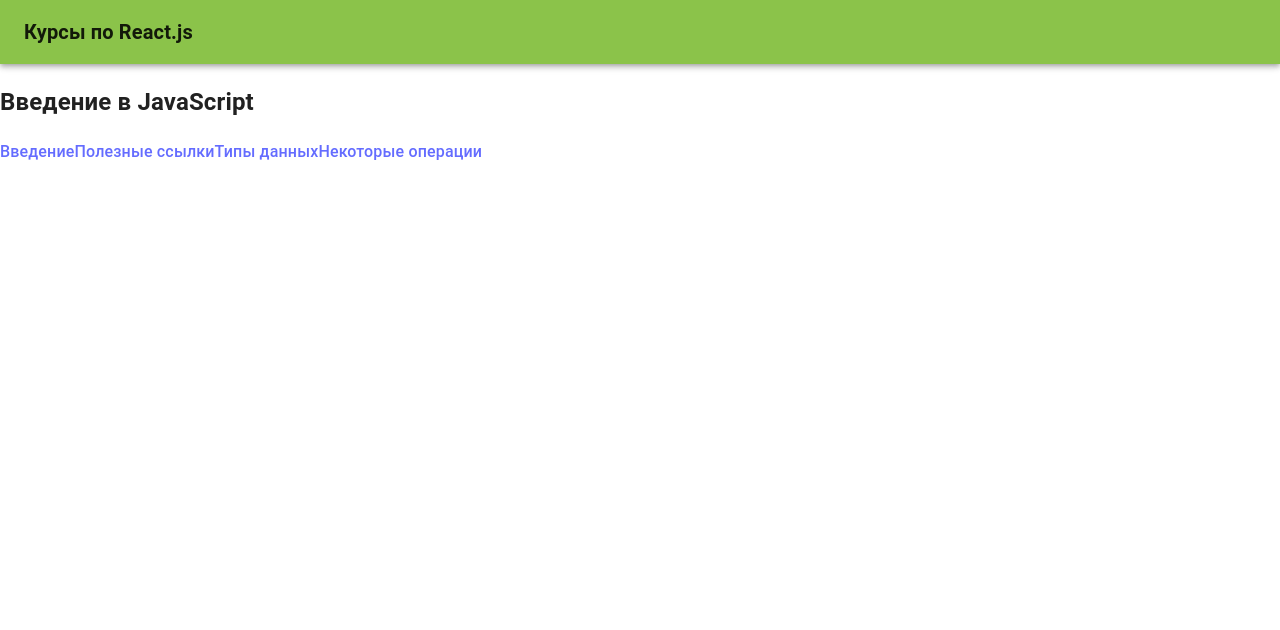
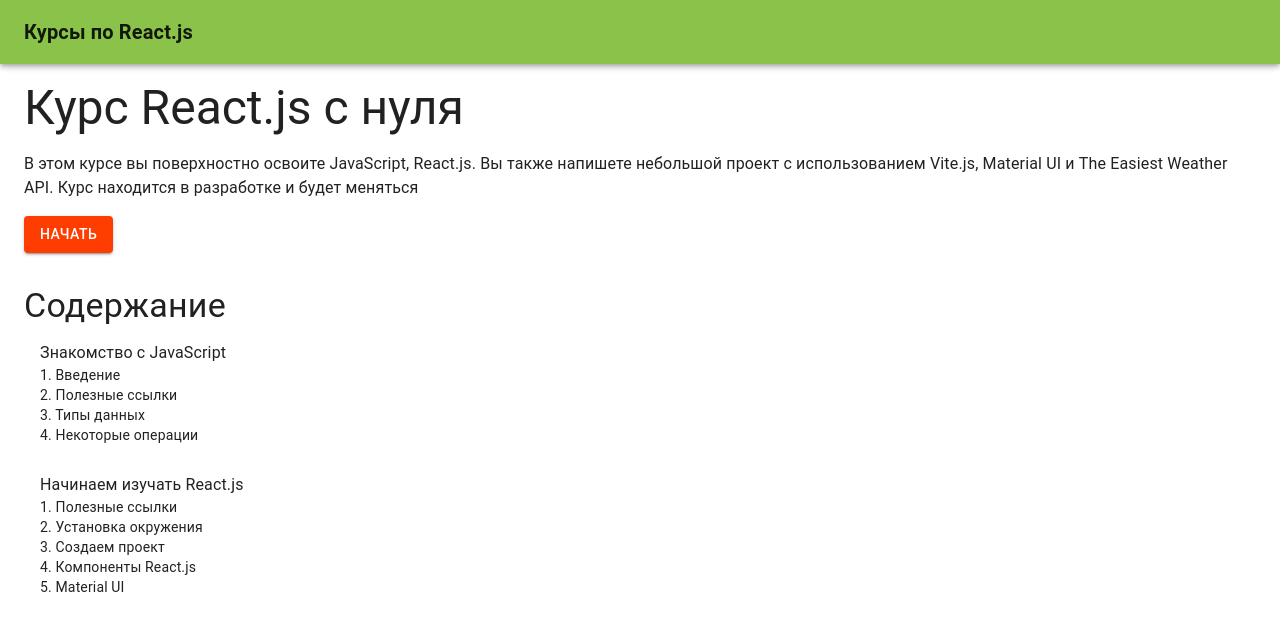
Before and after one commit to t-pyrope/react-course, a React (Vite) app: page /react-beginners in a window 1280 px wide. Shown: the top 630 px of the page. Built offline with nearby package versions, Linux system fonts and the light colour scheme.

Commit message:
Add content

```diff
--- a/src/App.tsx
+++ b/src/App.tsx
@@ -1,10 +1,9 @@
-import { Box, Stack, Typography } from "@mui/material";
+import { Stack, Typography } from "@mui/material";
 import { CourseCard } from "./components/CourseCard.tsx";
 
 function App() {
   return (
     <>
-      <Box component="main" sx={{ p: 3 }}>
       <Typography sx={{ mt: 3, mb: 3 }}>
         Привет! Перед вами платформа с одними из многочисленных курсов по
         React.js, которые вы можете встретить в интернете
@@ -26,7 +25,6 @@ function App() {
           href="/react-beginners"
         />
       </Stack>
-      </Box>
     </>
   );
 }
--- /dev/null
+++ b/src/components/Layout.tsx
@@ -0,0 +1,38 @@
+import {
+  AppBar,
+  Box,
+  createTheme,
+  CssBaseline,
+  ThemeProvider,
+  Toolbar,
+  Typography,
+} from "@mui/material";
+import { NavLink, Outlet } from "react-router";
+import { deepOrange, lightGreen } from "@mui/material/colors";
+
+const theme = createTheme({
+  palette: {
+    primary: lightGreen,
+    secondary: deepOrange,
+  },
+});
+
+export const Layout = () => {
+  return (
+    <ThemeProvider theme={theme}>
+      <CssBaseline />
+      <AppBar position="fixed">
+        <Toolbar>
+          <Typography variant="h6" noWrap component="h1">
+            <NavLink to="/" style={{ color: "inherit", fontWeight: "bold" }}>
+              Курсы по React.js
+            </NavLink>
+          </Typography>
+        </Toolbar>
+      </AppBar>
+      <Box component="main" sx={{ p: 3, mt: 7 }}>
+        <Outlet />
+      </Box>
+    </ThemeProvider>
+  );
+};
--- a/src/main.tsx
+++ b/src/main.tsx
@@ -1,46 +1,11 @@
-import {
-  AppBar,
-  createTheme,
-  CssBaseline,
-  ThemeProvider,
-  Toolbar,
-  Typography,
-} from "@mui/material";
-import { deepOrange, lightGreen } from "@mui/material/colors";
 import ReactDOM from "react-dom/client";
-import { createBrowserRouter, Outlet, RouterProvider } from "react-router";
+import { createBrowserRouter, RouterProvider } from "react-router";
 
 import App from "./App.tsx";
+import { Layout } from "./components/Layout";
+import { ReactBeginnersPage } from "./pages/ReactBeginnersPage.tsx";
+import { Step1 } from "./pages/react-beginners/Step1.tsx";
 import "./index.css";
-import { StructurePage } from "./pages/structure/StructurePage.tsx";
-
-const theme = createTheme({
-  palette: {
-    primary: lightGreen,
-    secondary: deepOrange,
-  },
-});
-
-function Layout() {
-  return (
-    <ThemeProvider theme={theme}>
-      <CssBaseline />
-      <AppBar position="static">
-        <Toolbar>
-          <Typography
-            variant="h6"
-            noWrap
-            component="h1"
-            sx={{ flexGrow: 1, fontWeight: "bold" }}
-          >
-            Курсы по React.js
-          </Typography>
-        </Toolbar>
-      </AppBar>
-      <Outlet /> {/* Здесь будет подставляться контент дочерних роутов */}
-    </ThemeProvider>
-  );
-}
 
 const router = createBrowserRouter([
   {
@@ -48,8 +13,13 @@ const router = createBrowserRouter([
     element: <Layout />,
     children: [
       { index: true, Component: App },
-      { path: "structure", Component: StructurePage },
-      { path: "react-beginners", Component: StructurePage },
+      {
+        path: "react-beginners",
+        children: [
+          { index: true, Component: ReactBeginnersPage },
+          { path: "step-1", Component: Step1 },
+        ],
+      },
     ],
   },
 ]);
--- /dev/null
+++ b/src/pages/ReactBeginnersPage.tsx
@@ -0,0 +1,80 @@
+import {
+  Box,
+  Button,
+  List,
+  ListItem,
+  ListItemText,
+  Stack,
+  Typography,
+} from "@mui/material";
+import {Outlet} from "react-router";
+
+const steps: { label: string; descriptions: string[] }[] = [
+  {
+    label: "Знакомство с JavaScript",
+    descriptions: [
+      "Введение",
+      "Полезные ссылки",
+      "Типы данных",
+      "Некоторые операции",
+    ],
+  },
+  {
+    label: "Начинаем изучать React.js",
+    descriptions: [
+      "Полезные ссылки",
+      "Установка окружения",
+      "Создаем проект",
+      "Компоненты React.js",
+      "Material UI",
+    ],
+  },
+];
+
+export const ReactBeginnersPage = () => {
+  return (
+    <Stack direction="column" spacing={2}>
+      <Outlet />
+      <Typography variant="h3" component="h2">
+        Курс React.js с нуля
+      </Typography>
+      <Typography>
+        В этом курсе вы поверхностно освоите JavaScript, React.js. Вы также
+        напишете небольшой проект с использованием Vite.js, Material UI и The
+        Easiest Weather API. Курс находится в разработке и будет меняться
+      </Typography>
+      <Box>
+        <Button variant="contained" color="secondary" href="/react-beginners/step-1">
+          Начать
+        </Button>
+      </Box>
+      <Box sx={{ pt: 2 }}>
+        <Typography variant="h4" component="h3">
+          Содержание
+        </Typography>
+        <List sx={{ padding: 0 }}>
+          {steps.map((step) => (
+            <ListItem key={step.label}>
+              <ListItemText
+                primary={step.label}
+                secondary={
+                  <Stack>
+                    {step.descriptions.map((description, index) => (
+                      <Typography
+                        component="span"
+                        variant="body2"
+                        sx={{ color: "text.primary", display: "inline" }}
+                      >
+                        {index + 1}. {description}
+                      </Typography>
+                    ))}
+                  </Stack>
+                }
+              />
+            </ListItem>
+          ))}
+        </List>
+      </Box>
+    </Stack>
+  );
+};
--- /dev/null
+++ b/src/pages/react-beginners/Step1.tsx
@@ -0,0 +1,3 @@
+export const Step1 = () => {
+  return <>Step 1</>;
+};
--- a/src/pages/structure/StructurePage.tsx
+++ /dev/null
@@ -1,11 +0,0 @@
-export const StructurePage = () => {
-  return (
-    <section>
-      <h2>Введение в JavaScript</h2>
-      <a>Введение</a>
-      <a>Полезные ссылки</a>
-      <a>Типы данных</a>
-      <a>Некоторые операции</a>
-    </section>
-  );
-};
```
Lines whose indentation alone changed are shown as unchanged.
